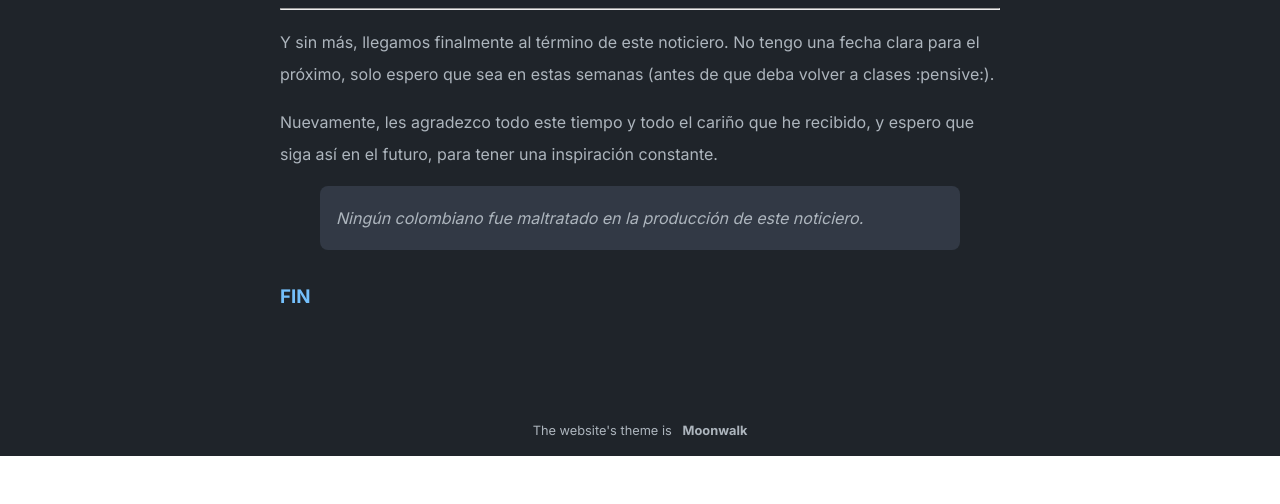
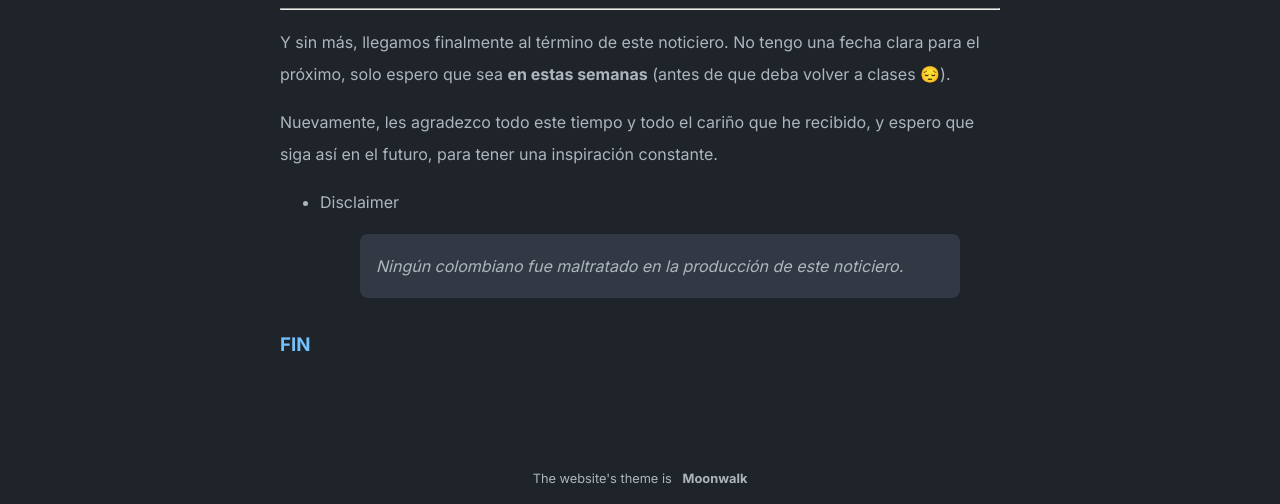
Before and after one commit to fixmyblock/noticiero, a Jekyll site: the page built from _posts/2023-02-14-décima-y-especial-edición-de-elnoticiero-de-multiverso.md, in a window 1280 px wide and 900 px high, scrolled down 4760 px, cut to the strip 396-900 px from the top of the window. Built offline with Jekyll 4.4.1, drawn with Linux system fonts in a browser that asks for light colours; before the commit the page ends 5612 px from its top, so only the background shows below that; some of the changed text lies outside the part shown.

Commit message:
Updated post and _config.yml

```diff
--- a/_config.yml
+++ b/_config.yml
@@ -25,7 +25,7 @@ theme_config:
   show_footer: true # show footer links in home page,add in _data/home.yml
   show_copyright: false # show copyright notice in footer
   # following keys are using to create home layout
-  show_projects: false # show projects as cards, add in _data/home.yml
+  show_projects: true # show projects as cards, add in _data/home.yml
   show_blog: true # show blog posts added in _posts
   show_old_projects: false # show old projects as cards, add in _data/home.yml
   show_misc_list: false # show generic vertical list for misc details, add _data/home.yml
--- a/_posts/2023-02-14-décima-y-especial-edición-de-elnoticiero-de-multiverso.md
+++ b/_posts/2023-02-14-décima-y-especial-edición-de-elnoticiero-de-multiverso.md
@@ -78,10 +78,11 @@ Por triste que suene, nadie extrañará a 'Windows 8.1' por su menú de inicio,
 ![dibujo de Mickey Mouse](https://cdn.discordapp.com/attachments/982836565204148224/1074941549491785748/image.png)
 
 ---
-Y sin más, llegamos finalmente al término de este noticiero. No tengo una fecha clara para el próximo, solo espero que sea en estas semanas (antes de que deba volver a clases :pensive:).
+Y sin más, llegamos finalmente al término de este noticiero. No tengo una fecha clara para el próximo, solo espero que sea **en estas semanas** (antes de que deba volver a clases 😔).
 
 Nuevamente, les agradezco todo este tiempo y todo el cariño que he recibido, y espero que siga así en el futuro, para tener una inspiración constante.
 
+- Disclaimer
 > Ningún colombiano fue maltratado en la producción de este noticiero.
 
 ### FIN
```
Also changed, not shown: other parts of _posts/2023-02-14-décima-y-especial-edición-de-elnoticiero-de-multiverso.md (+1 -1 lines), _data/home.yml (+20 -21 lines).
